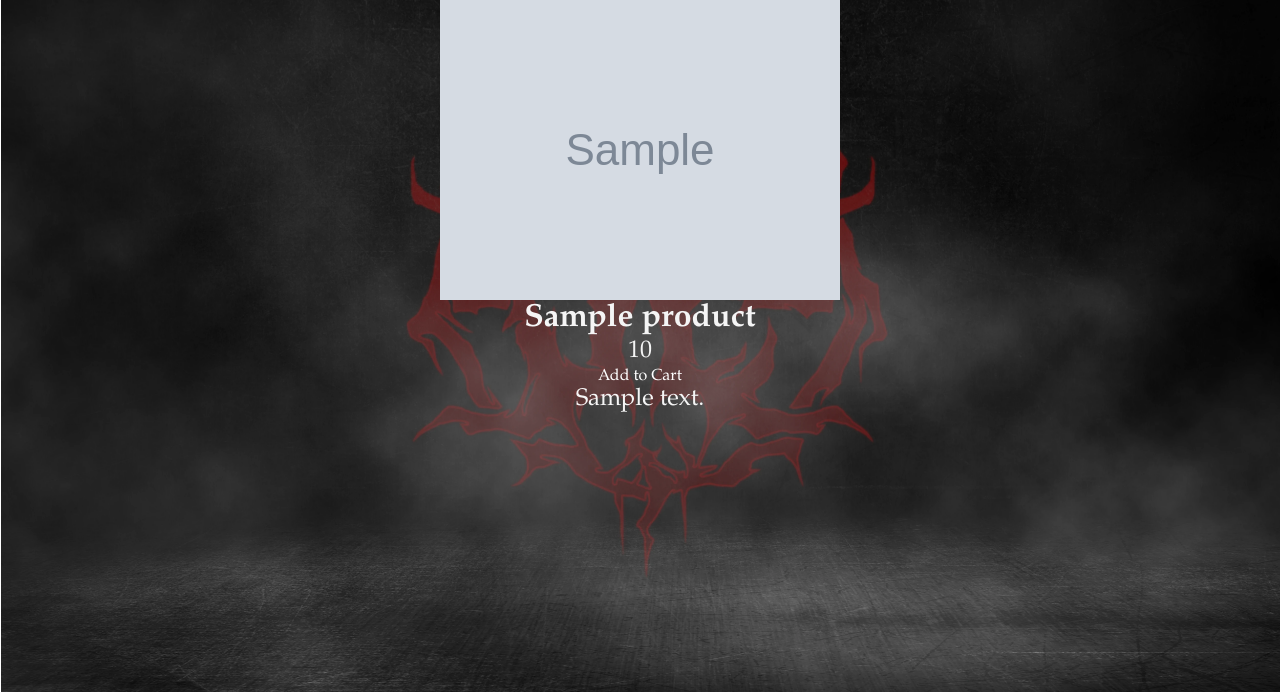
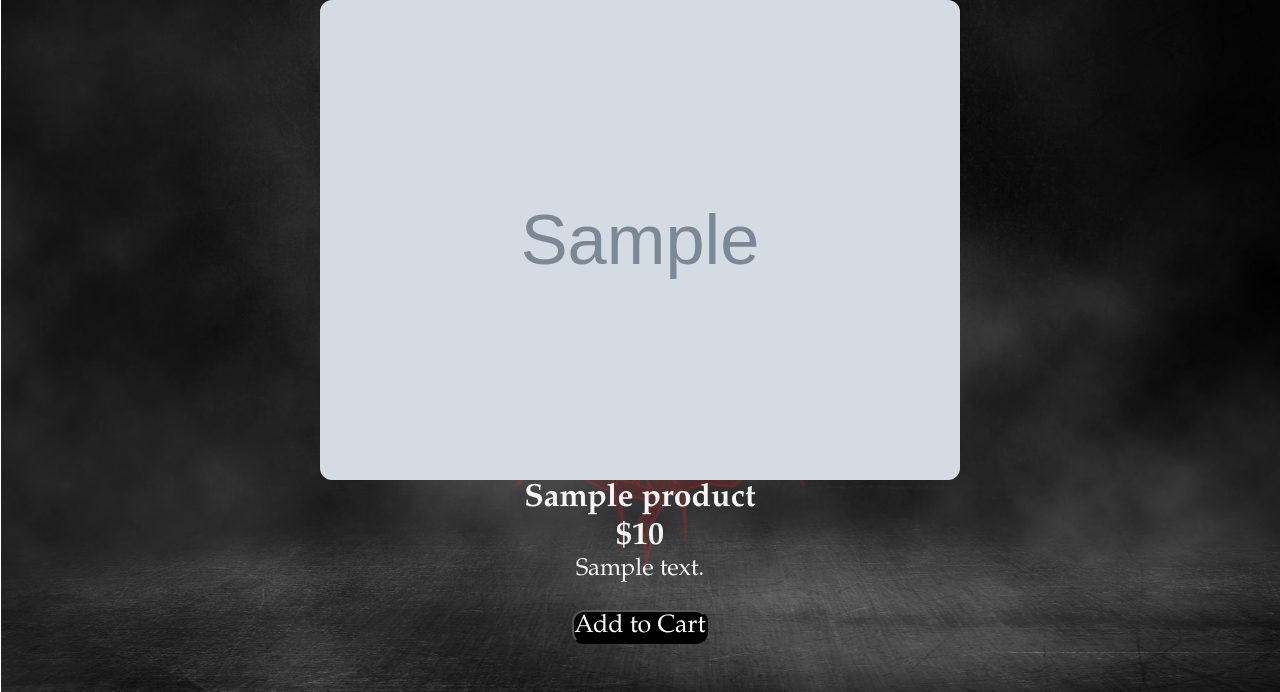
Before and after one commit to markramirez3313/DarknessEmerged_Site, a Django app: template merch/templates/merch.html in a window 1280 px wide. Shown: the part 108-800 px from the top of the page. Run offline with Django 5.2, Linux system fonts and the light colour scheme; the template is opened without the code that fills it: most values are stand-ins (such as "Sample title", 1, 10 or a date in 2020); grey boxes marked "Sample" are stand-in pictures.

Commit message:
updating css/html

```diff
--- a/merch/templates/merch.html
+++ b/merch/templates/merch.html
@@ -4,24 +4,28 @@
 {% endblock %}
 {% block content %}
 
-<div class="max-w-4xl mx-auto px-8 py-24">
-    <div class="grid grid-cols-3 gap-6">
-        <div class="col-span-2 rounded-xl">
-            <img style="rounded-xl w-full h-auto" src="{{ product.image }}">
+<div>
+    <div>
+        <div>
+            <img style="border-radius: 12px; width:50vw;" src="{{ product.image }}">
         </div>
-        <div class="pt-32">
+        <div>
             <h2>{{ product.name }}</h2>
-            <p class="text-lg">{{ product.price }}</p>
+            <h2>${{ product.price }}</h2>
+            <p>{{ product.description }}</p>
             {% if not product.in_cart %}
-                <a href="{% url 'add_to_cart' product.id %}" class="button !block !rounded-full !bg-black hover:!bg-neutral-500 text-center">
-                    Add to Cart
-                </a>
+                <button style="background-color:black; color:black; font-size: 25px; border-radius:12px; margin-top:25px;">
+                    <a href="{% url 'add_to_cart' product.id %}">
+                        Add to Cart
+                    </a>
+                </button>
                 {% else %}
-                <a href="" class="button !block !rounded-full !bg-green-600 hover:!bg-green-700 text-center">
-                    Added to Cart
-                </a>
+                <button style="background-color:green; font-size: 25px; border-radius:12px; margin-top:25px;">
+                    <a href="">
+                        Added to Cart
+                    </a>
+                </button>
             {% endif %}
-            <p class="pt-8 text-sm">{{ product.description }}</p>
         </div>
     </div>
 </div>
--- a/merch/templates/partials/menu-cart.html
+++ b/merch/templates/partials/menu-cart.html
@@ -2,5 +2,5 @@
     <svg xmlns="http://www.w3.org/2000/svg" fill="none" viewBox="0 0 24 24" stroke-width="1.5" stroke="currentColor" class="size-6">
         <path stroke-linecap="round" stroke-linejoin="round" d="M2.25 3h1.386c.51 0 .955.343 1.087.835l.383 1.437M7.5 14.25a3 3 0 0 0-3 3h15.75m-12.75-3h11.218c1.121-2.3 2.1-4.684 2.924-7.138a60.114 60.114 0 0 0-16.536-1.84M7.5 14.25 5.106 5.272M6 20.25a.75.75 0 1 1-1.5 0 .75.75 0 0 1 1.5 0Zm12.75 0a.75.75 0 1 1-1.5 0 .75.75 0 0 1 1.5 0Z" />
     </svg>
-    <span class="text-sm">{{ cart|length }}</span>
+    <span>{{ cart|length }}</span>
 </a>
--- a/templates/layout.html
+++ b/templates/layout.html
@@ -16,13 +16,12 @@
 <body>
     <header>
         <nav>
-            <ul style="display:flex; justify-content:center; List-style-type: none;">
+            <ul style="display:flex; List-style-type: none; justify-content:center;">
                 <li><a href="/"> Home &emsp;</a></li>
                 <li><a href="{% url 'members' %}"> About &emsp;</a></li>
                 <li><a href="{% url 'shows' %}"> Shows &emsp;</a></li>
                 <li><a href="{% url 'shop' %}"> Merch &emsp;</a></li>
-                <li>{% include 'partials/menu-cart.html' %}
-                </li>
+                <li>{% include 'partials/menu-cart.html' %}</li>
             </ul>
         </nav>
     </header>
```
Also changed, not shown: merch/templates/shop.html (+10 -12 lines).
